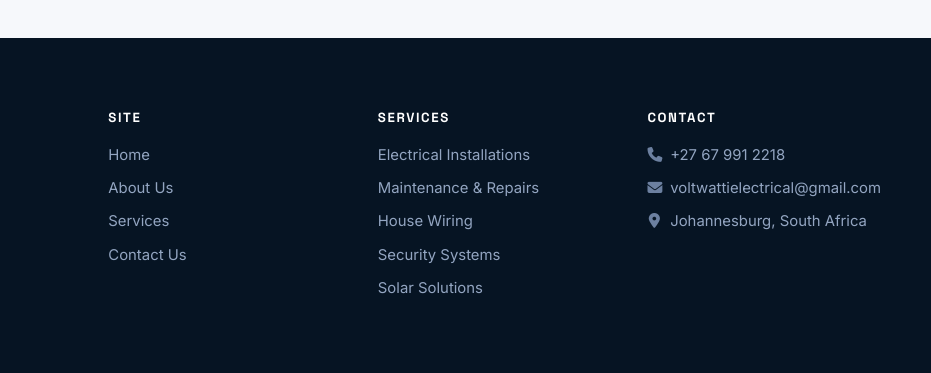
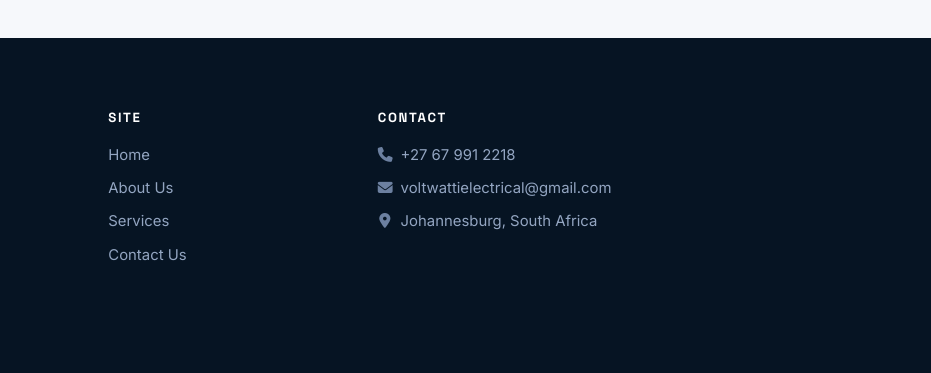
Before and after one commit to majaha8/voltax-website, a website: page src/about.html in a window 1280 px wide. Shown: the part 2421-2794 px from the top of the page, 349-1280 px from the left. Drawn offline with Linux system fonts and the light colour scheme.

Commit message:
Remove services links from site footers

```diff
--- a/src/about.html
+++ b/src/about.html
@@ -141,16 +141,7 @@
         <li><a href="/contact">Contact Us</a></li>
       </ul>
     </div>
-    <div>
-      <h4>Services</h4>
-      <ul>
-        <li><a href="/services">Electrical Installations</a></li>
-        <li><a href="/services">Maintenance &amp; Repairs</a></li>
-        <li><a href="/services">House Wiring</a></li>
-        <li><a href="/services">Security Systems</a></li>
-        <li><a href="/services">Solar Solutions</a></li>
-      </ul>
-    </div>
+
     <div>
       <h4>Contact</h4>
       <ul>
```
Also changed, not shown: src/contact.html (+1 -10 lines), src/index.html (+1 -10 lines), src/services.html (+1 -10 lines).
